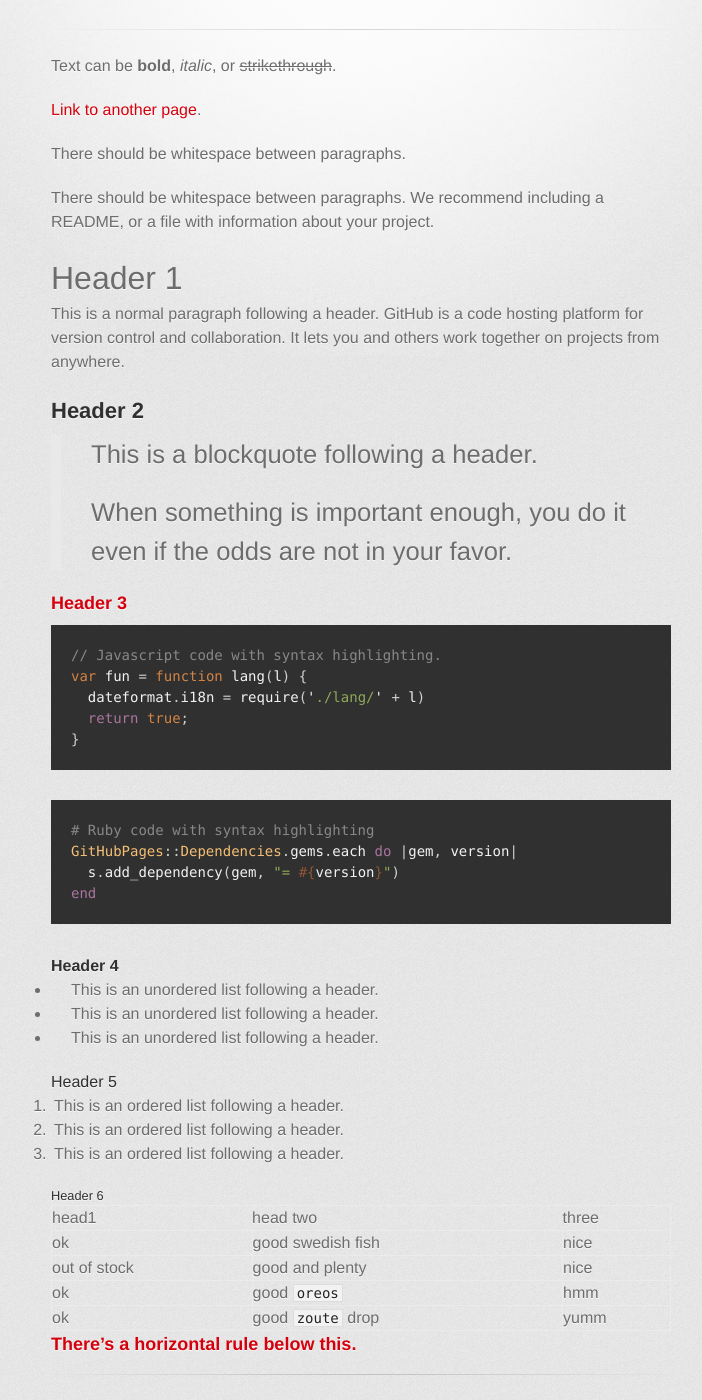
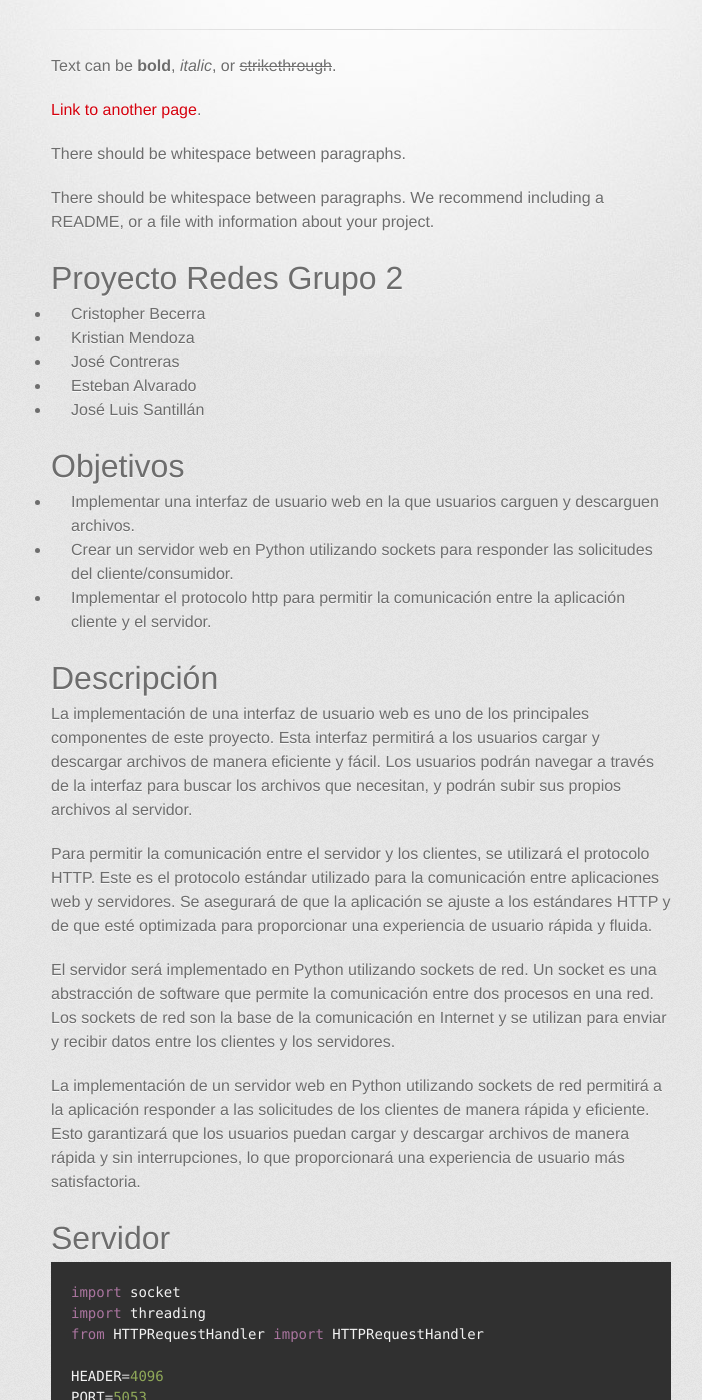
Before and after one commit to JoseLuisSantillan/proyectofinalredes.github.io, a Jekyll site: the page built from index.md, in a window 1280 px wide and 1400 px high, scrolled down 217 px. Shown: the whole window, without its empty margins (279-981 px from the left). Built offline with Jekyll 4.4.1, drawn with Linux system fonts in a browser that asks for light colours; some web fonts are replaced; some of the changed text lies outside the part shown.

Commit message:
third commit

````diff
--- a/index.md
+++ b/index.md
@@ -10,25 +10,170 @@ There should be whitespace between paragraphs.
 
 There should be whitespace between paragraphs. We recommend including a README, or a file with information about your project.
 
-# Header 1
 
-This is a normal paragraph following a header. GitHub is a code hosting platform for version control and collaboration. It lets you and others work together on projects from anywhere.
+# Proyecto Redes Grupo 2
+- Cristopher Becerra
+- Kristian Mendoza
+- José Contreras
+- Esteban Alvarado
+- José Luis Santillán
 
-## Header 2
+# Objetivos
 
-> This is a blockquote following a header.
->
-> When something is important enough, you do it even if the odds are not in your favor.
+- Implementar una interfaz de usuario web en la que usuarios carguen y descarguen
+archivos.
+- Crear un servidor web en Python utilizando sockets para responder las solicitudes
+del cliente/consumidor.
+- Implementar el protocolo http para permitir la comunicación entre la aplicación
+cliente y el servidor.
 
-### Header 3
+# Descripción
 
-```js
-// Javascript code with syntax highlighting.
-var fun = function lang(l) {
-  dateformat.i18n = require('./lang/' + l)
-  return true;
-}
+La implementación de una interfaz de usuario web es uno de los principales componentes de este proyecto. Esta interfaz permitirá a los usuarios cargar y descargar archivos de manera eficiente y fácil. Los usuarios podrán navegar a través de la interfaz para buscar los archivos que necesitan, y podrán subir sus propios archivos al servidor.
+
+Para permitir la comunicación entre el servidor y los clientes, se utilizará el protocolo HTTP. Este es el protocolo estándar utilizado para la comunicación entre aplicaciones web y servidores. Se asegurará de que la aplicación se ajuste a los estándares HTTP y de que esté optimizada para proporcionar una experiencia de usuario rápida y fluida.
+
+El servidor será implementado en Python utilizando sockets de red. Un socket es una abstracción de software que permite la comunicación entre dos procesos en una red. Los sockets de red son la base de la comunicación en Internet y se utilizan para enviar y recibir datos entre los clientes y los servidores.
+
+La implementación de un servidor web en Python utilizando sockets de red permitirá a la aplicación responder a las solicitudes de los clientes de manera rápida y eficiente. Esto garantizará que los usuarios puedan cargar y descargar archivos de manera rápida y sin interrupciones, lo que proporcionará una experiencia de usuario más satisfactoria.
+
+
+# Servidor
+
+```py
+import socket
+import threading
+from HTTPRequestHandler import HTTPRequestHandler
+
+HEADER=4096
+PORT=5053
+SERVER=socket.gethostbyname(socket.gethostname())
+ADDR=(SERVER,PORT)
+FORMAT='utf-8'
+DISCONNECT_MESSAGE="!DISCONNECT"
+
+def handle_client(conn, addr):
+
+    print(f"[NEW CONNECTION]{addr} connected.")
+    while True:
+        # recibimos un mensaje de longitud maxima de 64 bytes
+        # y lo decodificamos en formato UTF-8
+        request = conn.recv(HEADER).decode(FORMAT)
+        print(request)
+        if not request:
+            break
+        httpd = HTTPRequestHandler(request)
+        response = httpd.handle_request()
+        # Enviamos la respuesta HTTP al cliente
+        conn.sendall(response.encode(FORMAT))
+
+    conn.close()
+
+def start():
+
+    server.listen()
+    print(f"[LISTENING] Server is listening on {SERVER}")
+    while True:
+        # esperamos una conexion y cuando llegue la aceptamos
+        conn, addr = server.accept()
+        thread = threading.Thread(target = handle_client, args = (conn, addr))
+        thread.start()
+        print(f"[ACTIVE CONNECTIONS]= {threading.active_count()-1}")
+
+
+if __name__ == "__main__":
+    # creamos la instancia Socket
+    server=socket.socket(socket.AF_INET, socket.SOCK_STREAM)
+    # asignamos la direccion IP y el puerto al socket
+    server.bind(ADDR)
+    print("Server is starting...")
+    start()
+
 ```
+
+# HTTPRequestHandler
+``` py
+
+from HTMLPreprocessing import HTMLPreprocessing
+
+class HTTPRequestHandler():
+
+    def __init__(self, request):
+        self.request = request
+        self.FORMAT = 'utf-8'
+
+    def parse_request(self, request):
+        headers = {}
+        lines = request.split('\n')
+
+        if(lines[0].find('----WebKitFormBoundary')!=-1):
+            # Split the data by the boundary string
+            parts = request.split('------WebKitFormBoundary')
+
+            # Find the part that contains the file data
+            for part in parts:
+                if 'Content-Disposition: form-data; name="myFile"' in part:
+                    # Extract the filename and file contents
+                    filename = part.split('filename="')[1].split('"')[0]
+                    filedata = part.split('\r\n\r\n')[1].split('\r\n------')[0]
+                    print(filedata)
+            headers.update({'Method': 'Webkit', 'Path': '/', 'Protocol': 'HTTP/1.1', 'Content-Disposition': 'form-data', 'filename': filename, 'filedata': filedata})
+        else:
+            method, path, protocol = lines[0].split(" ")
+            headers.update({'Method': method, 'Path': path, 'Protocol': protocol})
+            for line in lines[1:]:
+                if line.strip() != '':
+                    key, value = line.split(': ')
+                    headers[key] = value.strip()
+
+
+        return headers
+
+
+    def handle_request(self):
+        headers = self.parse_request(self.request)
+        response = ""
+        if headers['Method'] == 'GET':
+            response = self.do_GET()
+
+        if headers['Method'] == 'POST':
+            response = self.do_POST()
+
+        if headers['Method'] == 'Webkit':
+            response = self.writeData()
+        return response
+
+    def do_GET(self):
+        with open("index.html", "r", encoding=self.FORMAT) as f:
+            html = HTMLPreprocessing(f.read()).get_processed_html()
+        response = ('HTTP/1.1 200 OK\r\n'
+            + 'Content-Type: text/html\r\n'
+            + 'Content-Length: {}\r\n'.format(len(html))
+            + '\r\n' + html)
+        return response
+
+    def do_POST(self):
+        response = "HTTP/1.1 303 See Other\r\nLocation: /\r\n\r\n"
+        return response
+
+    def writeData(self):
+        headers = self.parse_request(self.request)
+        with open('./files/' + headers['filename'], "wb") as f:
+            f.write(headers['filedata'].encode(self.FORMAT))
+        response = "HTTP/1.1 200 OK\r\n\r\nFile writed successfully"
+        return response
+
+
+
+```
+
+
+
+# HTMLPreprocessing
+
+
+# FileManager
+
 
 ```ruby
 # Ruby code with syntax highlighting
````
